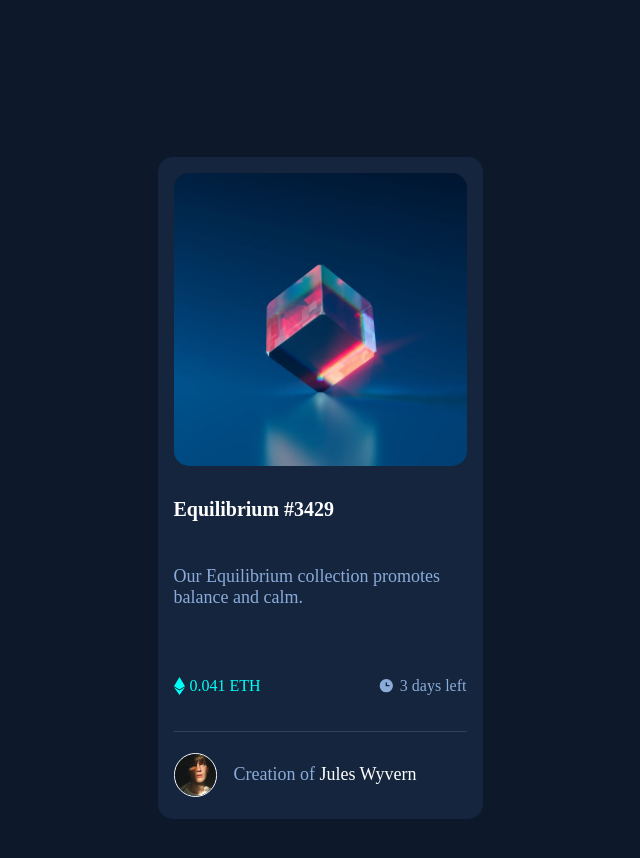
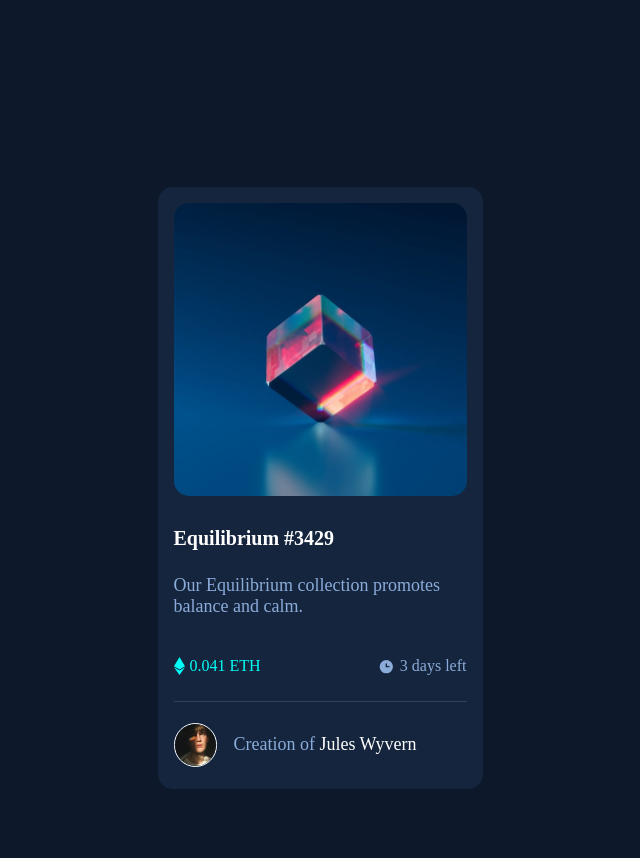
Before and after one commit to Sangham-Sarkar/nft-previewcard, a plain HTML site: page index.html in a window 1280 px wide. Shown: the whole page, without its empty margins (320-960 px from the left). Drawn offline with Linux system fonts and the light colour scheme.

Commit message:
size changes

```diff
--- a/index.html
+++ b/index.html
@@ -20,7 +20,7 @@
             </div>
         </div>
         <h1>Equilibrium #3429</h1>
-        <p>Our Equilibrium collection promotes balance and calm.</p>
+        <p class="context">Our Equilibrium collection promotes balance and calm.</p>
         <div class="info">
             <img src="images/icon-ethereum.svg">
             <p class="eth">0.041 ETH</p>
--- a/main.css
+++ b/main.css
@@ -91,6 +91,7 @@ h1{
     color: white;
     font-size: 20px;
     font-weight: 600;
+    margin-bottom: 0px;
 }
 
 p{
@@ -99,10 +100,16 @@ p{
     font-family: specimen;
 }
 
+.context{
+    margin-top: 10px;
+    margin-bottom: 10px;
+}
+
 .info{
     display: flex;
     align-items: center;
-    padding: 20px 0;
+    padding-top: 0px;
+    padding-bottom: 10px;
     border-bottom: 1px solid hsl(215, 32%, 27%);
 }
 
```
